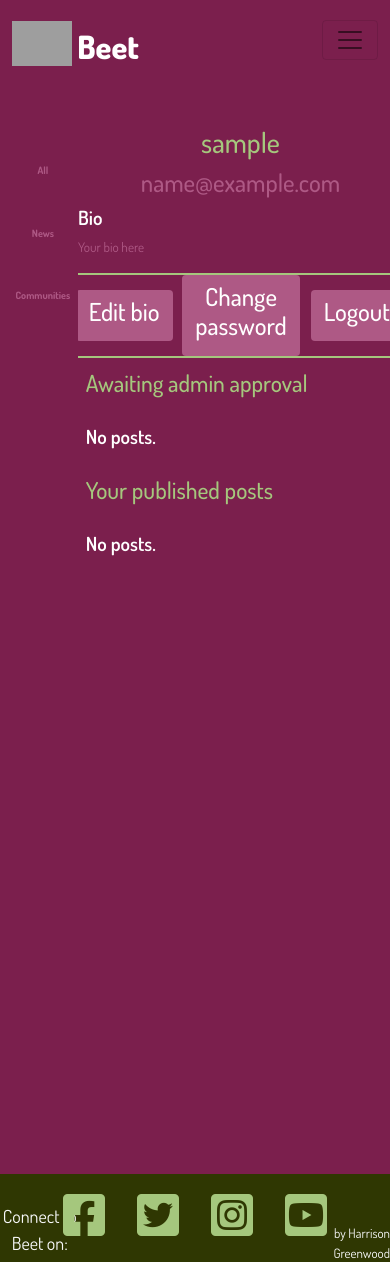
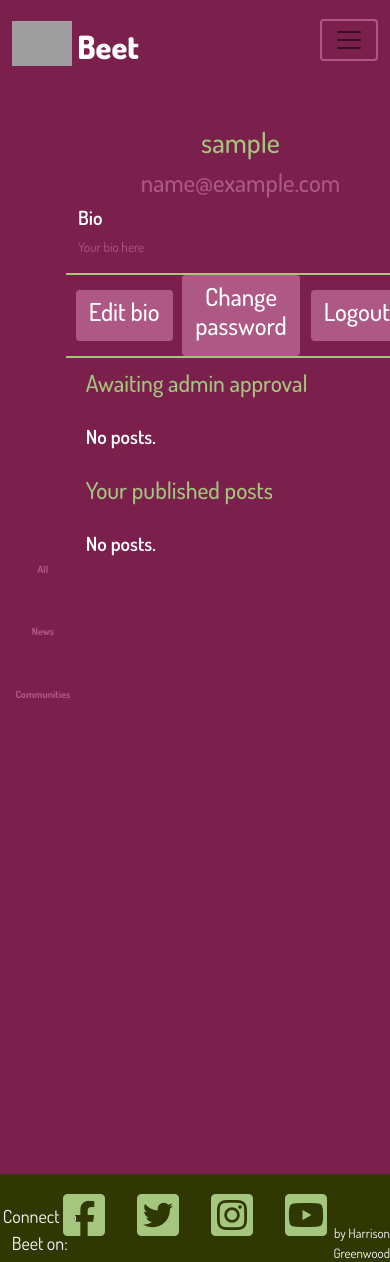
Before and after one commit to Harrisong5/Final-Project, a Django app: page /dashboard in a window 390 px wide. Run offline with Django 5.2, Linux system fonts and the light colour scheme; the visitor is signed in with stand-in values (Sample User, id 1); data that the repository does not hold is empty; grey boxes are pictures that could not be loaded.

Commit message:
mobile sidebar and nav bar styling

```diff
--- a/static/css/style.css
+++ b/static/css/style.css
@@ -73,8 +73,9 @@ p, h1, h2, h3, h4, h5, h6 {
     width: 100vw;
     position: fixed;
     top: 0;
-    z-index: 999;
+    z-index: 1003;
     height: 10vh;
+    min-height: 100px;
     align-items: start;
 }
 #navbarText {
@@ -96,7 +97,12 @@ p, h1, h2, h3, h4, h5, h6 {
 .navbar-nav {
     text-align: right;
 }
-
+.navbar-toggler {
+    border: 2px solid white;
+}
+.navbar-toggler-icon {
+    color: white;
+}
 /* Main content*/
 .main-bg {
     background-color: #7B1F4D;
@@ -112,7 +118,8 @@ p, h1, h2, h3, h4, h5, h6 {
     background-color: #7B1F4D;
     padding: 0;
     position: fixed;
-    top: 10vh;
+    top: 40vh;
+    margin-top: 20px;
     z-index: 1000;
     height: 100vh;
     width: 20vw;
--- a/templates/base.html
+++ b/templates/base.html
@@ -35,9 +35,9 @@
                 <img src="https://cdn-icons-png.freepik.com/512/5668/5668408.png" width="60rem" object-position="center">
                 <span class="logo">Beet</span>
             </a>
-            <button class="navbar-toggler" type="button" data-bs-toggle="collapse" data-bs-target="#navbarText"
+            <button class="navbar-toggler" style="border-color: #AE5985;" type="button" data-bs-toggle="collapse" data-bs-target="#navbarText"
                     aria-controls="navbarText" aria-expanded="false" aria-label="Toggle navigation">
-                <span class="navbar-toggler-icon"></span>
+                <span class="navbar-toggler-icon" style="color: white;"></span>
             </button>
             <div class="collapse navbar-collapse" id="navbarText">
                 <ul class="navbar-nav mb-2 mb-lg-0">
```
